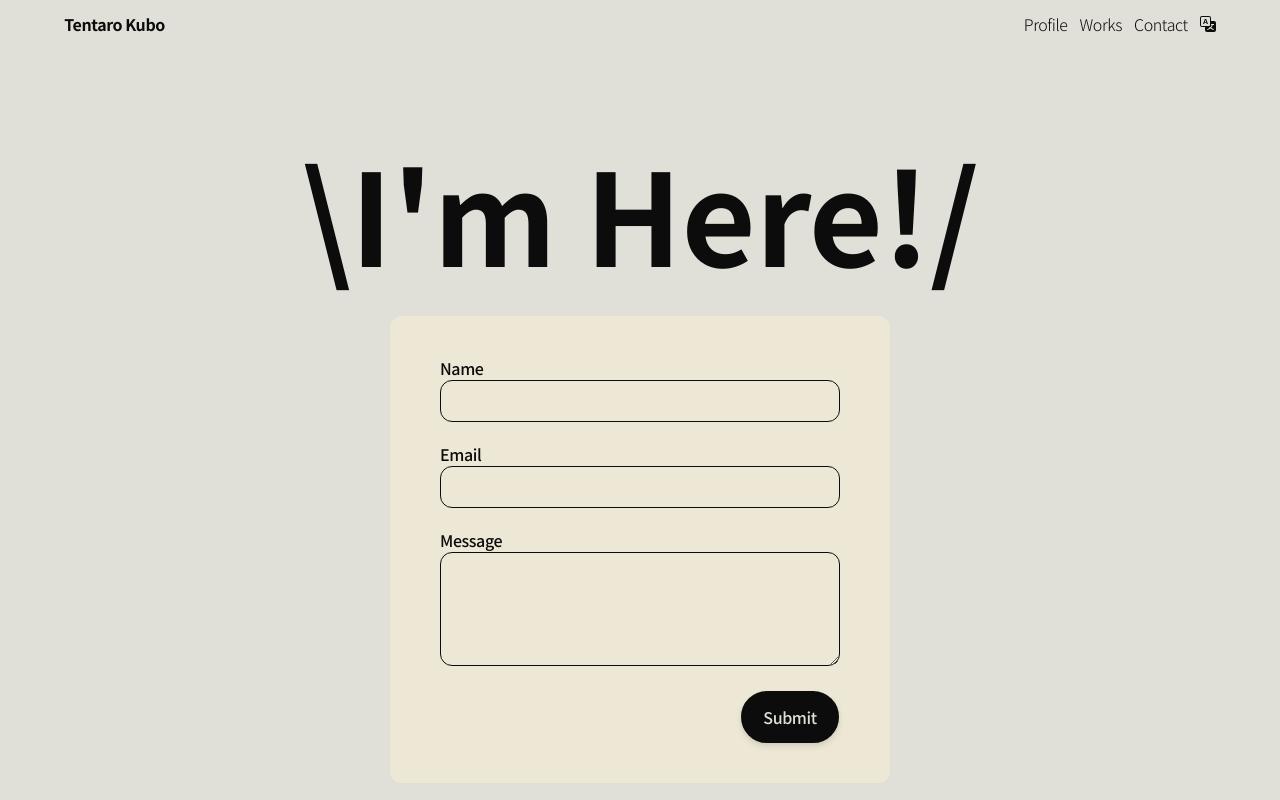
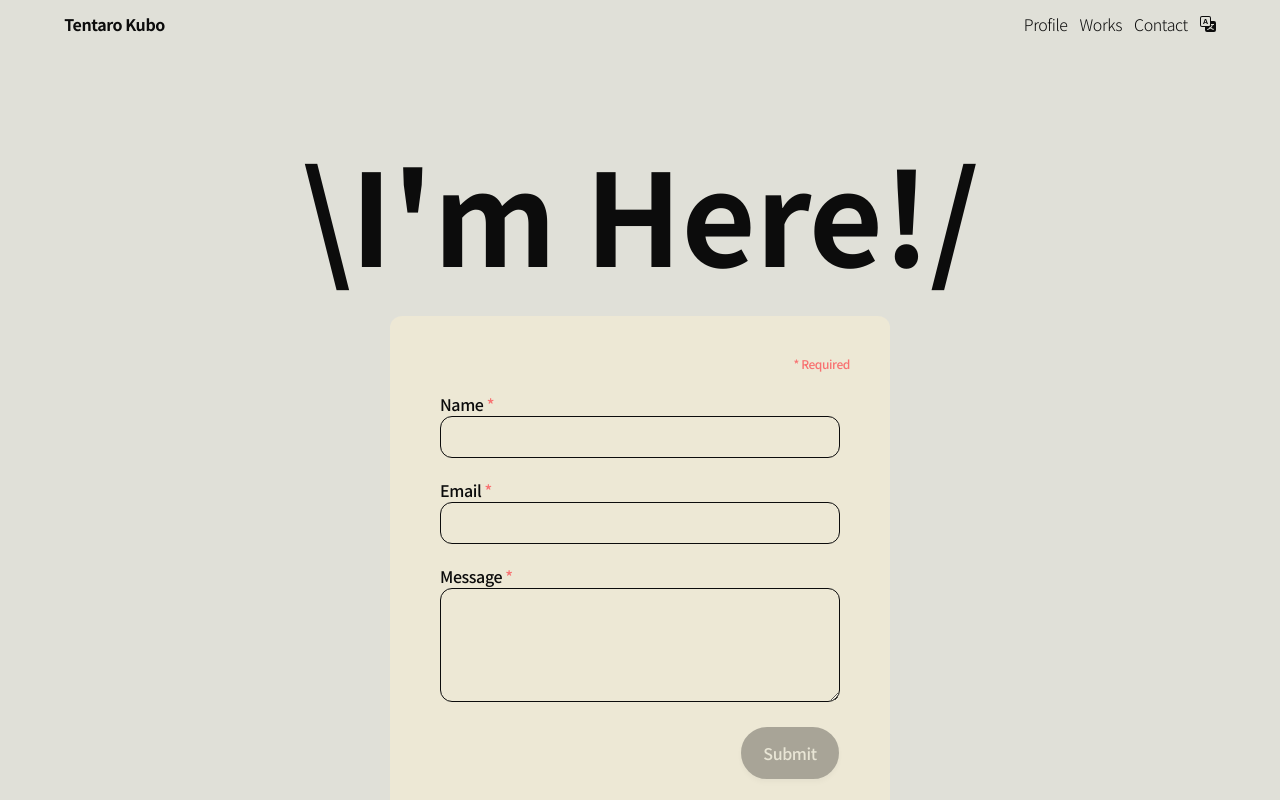
Before and after one commit to OriginalTT/my_portfolio, a Next.js app: page /en/contact in a window 1280 px wide. Shown: the top 800 px of the page. Built offline with nearby package versions, Linux system fonts and the light colour scheme.

Commit message:
Add disabled state to form button.

```diff
--- a/app/en/contact/page.js
+++ b/app/en/contact/page.js
@@ -1,16 +1,25 @@
 'use client';
 import emailjs from '@emailjs/browser';
 import { useRef } from 'react';
-import { motion, spring } from 'framer-motion';
+import { motion } from 'framer-motion';
+import { useState } from 'react';
 
 const contact = () => {
+    const [name, setName] = useState('');
+    const [email, setEmail] = useState('');
+    const [message, setMessage] = useState('');
+
+    const areFieldsFilled = () => {
+        return name !== '' && email !== '' && message !== '';
+    };
+
     const form = useRef();
     const sendEmail = e => {
         e.preventDefault();
 
         emailjs.sendForm(process.env.NEXT_PUBLIC_EMAIL_SERVICE_ID, process.env.NEXT_PUBLIC_EMAIL_TEMPLATE_ID, form.current, process.env.NEXT_PUBLIC_EMAIL_PUBLIC_KEY)
             .then((result) => {
-                window.alert('Success! Thanks for reaching out.\n連絡承りました。返信までしばらくお待ちください。');
+                window.alert('Success! Thanks for reaching out.\nYou will recieve an email soon.');
             }, (error) => {
                 window.alert('Something went wrong. Try again!\nエラーが起きました。しばらくしてから再度お試しください。');
             });
@@ -32,31 +41,38 @@ const contact = () => {
                 className="p-10 w-[500px] rounded-xl flex flex-col items-center gap-5 mx-10 my-10
                 bg-highlight2"
                 ref={form} onSubmit={sendEmail}>
+                <p className='ml-auto text-xs text-red-400'>* Required</p>
                 <div>
-                    <label htmlFor="name">Name</label> <br />
+                    <label htmlFor="name">Name <span className='text-red-400'>*</span></label> <br />
                     <input
                         className="bg-transparent p-2 border-offwhite border rounded-xl w-[400px]"
-                        type="text" id="name" name="name" required />
+                        type="text" id="name" name="name" required
+                        onChange={(e) => setName(e.target.value)} />
                 </div>
 
                 <div>
-                    <label htmlFor="email">Email</label> <br />
+                    <label htmlFor="email">Email <span className='text-red-400'>*</span></label> <br />
                     <input
                         className="bg-transparent p-2 border-offwhite border rounded-xl w-[400px]"
-                        type="email" id="email" name="email" required />
+                        type="email" id="email" name="email" required
+                        onChange={(e) => setEmail(e.target.value)} />
                 </div>
 
                 <div>
-                    <label htmlFor="message">Message</label> <br />
+                    <label htmlFor="message">Message <span className='text-red-400'>*</span></label> <br />
                     <textarea
                         className="bg-transparent p-2 border-offwhite border rounded-xl w-[400px]"
-                        id="message" name="message" rows="4" required></textarea>
+                        id="message" name="message" rows="4" required
+                        onChange={(e) => setMessage(e.target.value)}></textarea>
                 </div>
 
                 <div>
                     <button type="submit" value={'Send'}
-                        className="bg-offwhite text-highlight rounded-full px-5 py-3 drop-shadow-md ml-[300px]
-                        box-border border-2 border-offwhite hover:text-offwhite hover:bg-highlight">Submit</button>
+                        className={`bg-offwhite text-highlight rounded-full px-5 py-3 drop-shadow-md ml-[300px]
+                        box-border border-2 border-offwhite disabled:opacity-30 disabled:cursor-not-allowed
+                        ${!areFieldsFilled() ? '' : 'hover:text-offwhite hover:bg-highlight'}`}
+                        disabled={!areFieldsFilled()}
+                    >Submit</button>
                 </div>
             </motion.form>
         </main>
--- a/app/jp/contact/page.js
+++ b/app/jp/contact/page.js
@@ -1,18 +1,27 @@
 'use client';
 import emailjs from '@emailjs/browser';
 import { useRef } from 'react';
-import { motion, spring } from 'framer-motion';
+import { motion } from 'framer-motion';
+import { useState } from 'react';
 
 const contact = () => {
+    const [name, setName] = useState('');
+    const [email, setEmail] = useState('');
+    const [message, setMessage] = useState('');
+
+    const areFieldsFilled = () => {
+        return name !== '' && email !== '' && message !== '';
+    };
+
     const form = useRef();
     const sendEmail = e => {
         e.preventDefault();
 
         emailjs.sendForm(process.env.NEXT_PUBLIC_EMAIL_SERVICE_ID, process.env.NEXT_PUBLIC_EMAIL_TEMPLATE_ID, form.current, process.env.NEXT_PUBLIC_EMAIL_PUBLIC_KEY)
             .then((result) => {
-                window.alert('Success! Thanks for reaching out.\n連絡承りました。返信までしばらくお待ちください。');
+                window.alert('ご連絡承りました。返信までしばらくお待ちください。');
             }, (error) => {
-                window.alert('Something went wrong. Try again!\nエラーが起きました。しばらくしてから再度お試しください。');
+                window.alert('エラーが起きました。しばらくしてから再度お試しください。');
             });
     };
 
@@ -32,31 +41,38 @@ const contact = () => {
                 className="p-10 w-[500px] rounded-xl flex flex-col items-center gap-5 mx-10 my-10
                 bg-highlight2"
                 ref={form} onSubmit={sendEmail}>
+                <p className='ml-auto text-xs text-red-400'>* 必須項目</p>
                 <div>
-                    <label htmlFor="name">お名前</label> <br />
+                    <label htmlFor="name">お名前 <span className='text-red-400'>*</span></label> <br />
                     <input
                         className="bg-transparent p-2 border-offwhite border rounded-xl w-[400px]"
-                        type="text" id="name" name="name" required />
+                        type="text" id="name" name="name" required
+                        onChange={(e) => setName(e.target.value)} />
                 </div>
 
                 <div>
-                    <label htmlFor="email">メールアドレス</label> <br />
+                    <label htmlFor="email">メールアドレス <span className='text-red-400'>*</span></label> <br />
                     <input
                         className="bg-transparent p-2 border-offwhite border rounded-xl w-[400px]"
-                        type="email" id="email" name="email" required />
+                        type="email" id="email" name="email" required
+                        onChange={(e) => setEmail(e.target.value)} />
                 </div>
 
                 <div>
-                    <label htmlFor="message">メッセージ</label> <br />
+                    <label htmlFor="message">メッセージ <span className='text-red-400'>*</span></label> <br />
                     <textarea
                         className="bg-transparent p-2 border-offwhite border rounded-xl w-[400px]"
-                        id="message" name="message" rows="4" required></textarea>
+                        id="message" name="message" rows="4" required
+                        onChange={(e) => setMessage(e.target.value)}></textarea>
                 </div>
 
                 <div>
                     <button type="submit" value={'Send'}
-                        className="bg-offwhite text-highlight rounded-full min-w-[100px] px-5 py-3 drop-shadow-md ml-[300px]
-                        box-border border-2 border-offwhite hover:text-offwhite hover:bg-highlight">送信</button>
+                        className={`bg-offwhite text-highlight rounded-full min-w-[100px] px-5 py-3 drop-shadow-md ml-[300px]
+                        box-border border-2 border-offwhite disabled:opacity-30 disabled:cursor-not-allowed
+                        ${!areFieldsFilled() ? '' : 'hover:text-offwhite hover:bg-highlight'}`}
+                        disabled={!areFieldsFilled()}
+                    >送信</button>
                 </div>
             </motion.form>
         </main>
```
